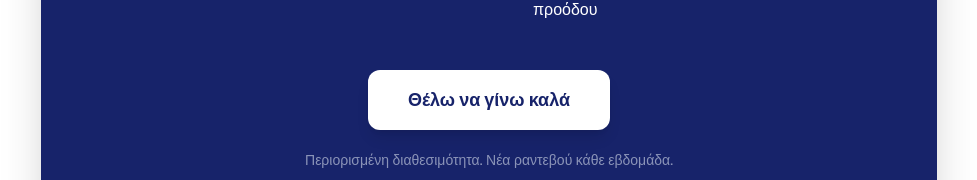
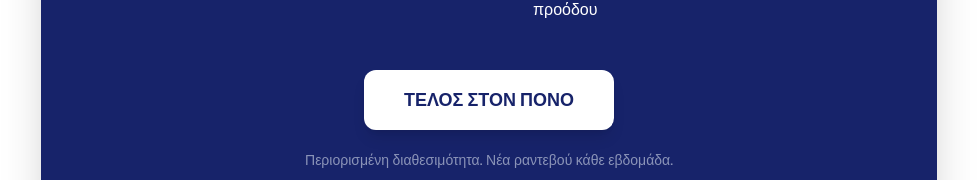
Before and after one commit to Ermeion/ermeion-website, a React (Vite) app: page / in a window 1280 px wide. Shown: the part 7188-7368 px from the top of the page, without its empty margins (151-1128 px from the left). Built offline with nearby package versions, Linux system fonts and the light colour scheme.

Commit message:
Updated App.tsx

```diff
--- a/src/App.tsx
+++ b/src/App.tsx
@@ -1053,7 +1053,7 @@ function FinalCTASection() {
           className="px-10 py-4 rounded-xl font-bold text-base md:text-lg transition-all duration-300 hover:opacity-90 active:scale-95 shadow-lg"
           style={{ backgroundColor: '#ffffff', color: '#17236a' }}
         >
-          Θέλω να γίνω καλά
+          ΤΕΛΟΣ ΣΤΟΝ ΠΟΝΟ
         </button>
 
         {/* Small print */}
```
